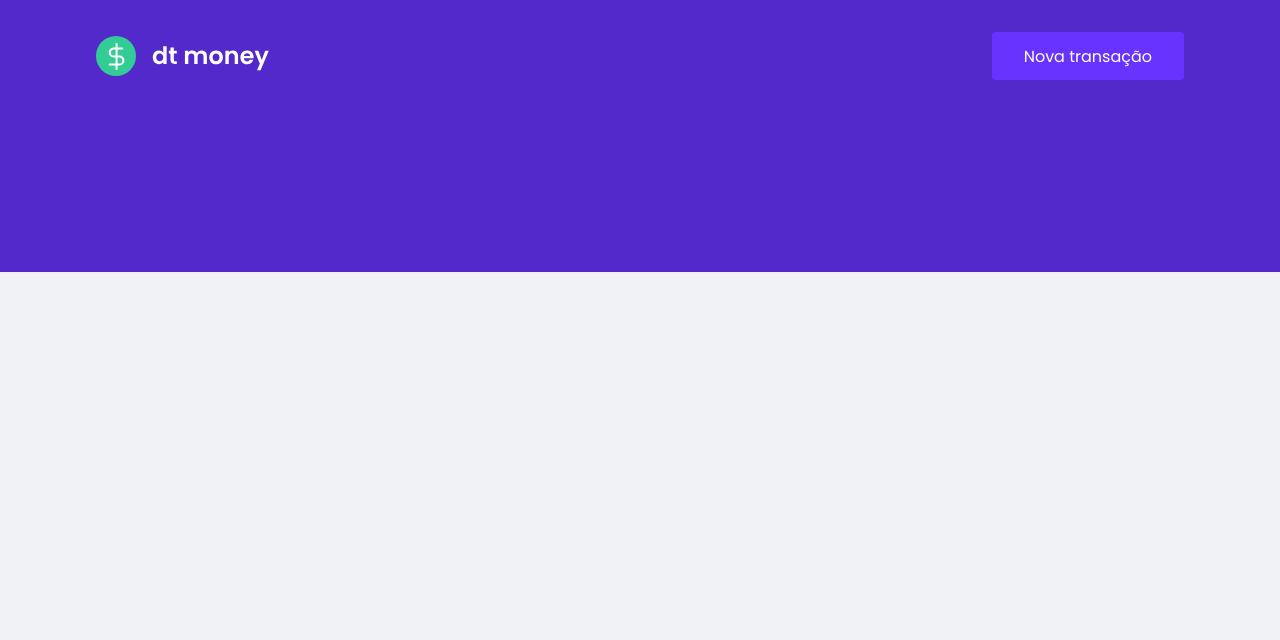
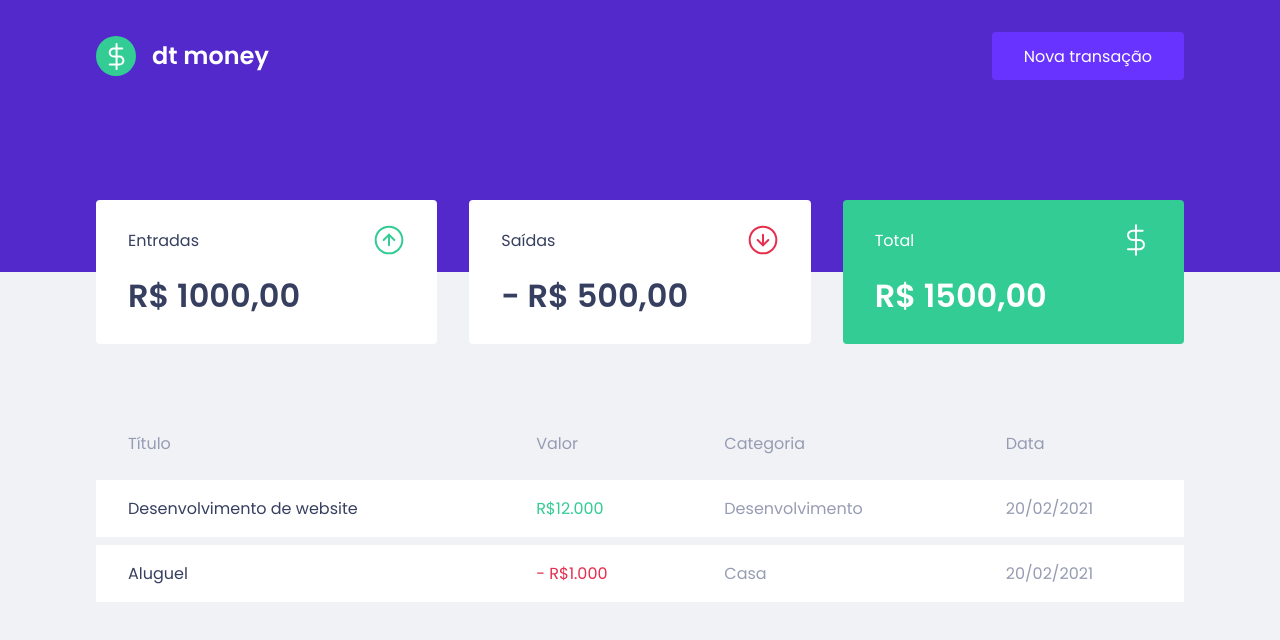
Before and after one commit to ribeirolaura/ignite-bootcamp, a React (Create React App) app in the folder dt-monet/: page / in a window 1280 px wide. Shown: the top 640 px of the page. Built offline with nearby package versions, Linux system fonts and the light colour scheme.

Commit message:
feat: finished layout following design proposed on figma

```diff
--- a/dt-monet/public/index.html
+++ b/dt-monet/public/index.html
@@ -6,7 +6,7 @@
     <meta charset="utf-8" />
     <meta name="viewport" content="width=device-width, initial-scale=1.0" />
     <link rel="shortcut icon" href="favicon.png" type="image/png" />
-    <link href="https://fonts.googleapis.com/css2?family=Poppins:wght@400;600&display=swap" rel="stylesheet">
+    <link href="https://fonts.googleapis.com/css2?family=Poppins:wght@400;500;600&display=swap" rel="stylesheet">
     <title>dtmoney</title>
   </head>
   <body>
--- a/dt-monet/src/App.tsx
+++ b/dt-monet/src/App.tsx
@@ -1,3 +1,4 @@
+import { Dashboard } from "./components/Dashboard";
 import { Header } from "./components/Header";
 import { GlobalStyle } from "./styles/global"
 
@@ -5,6 +6,7 @@
   return (
     <>
       <Header />
+      <Dashboard />
       <GlobalStyle />
     </>
   );
--- /dev/null
+++ b/dt-monet/src/components/Dashboard/index.tsx
@@ -0,0 +1,14 @@
+import { Summary } from "../Summary";
+import { TransactionalTable } from "../TransactionalTable";
+import { Container } from "./styles";
+
+
+export function Dashboard () {
+
+  return(
+    <Container>
+      <Summary />
+      <TransactionalTable />
+    </Container>
+  )
+}
--- /dev/null
+++ b/dt-monet/src/components/Dashboard/styles.ts
@@ -0,0 +1,7 @@
+import styled from "styled-components";
+
+export const Container = styled.main`
+  max-width: 1120px;
+  margin: 0 auto;
+  padding: 2.5rem 1rem;
+`;
--- /dev/null
+++ b/dt-monet/src/components/Summary/index.tsx
@@ -0,0 +1,34 @@
+import incomeImg from '../../assets/entradas.svg';
+import outcomeImg from '../../assets/saídas.svg';
+import totalImg from '../../assets/total.svg';
+
+import { Container } from "./styles";
+
+export function Summary (){
+
+  return(
+    <Container>
+      <div>
+        <header>
+          <p>Entradas</p>
+          <img src={incomeImg} alt="Entradas" />
+        </header>
+        <strong>R$ 1000,00</strong>
+      </div>
+      <div>
+        <header>
+          <p>Saídas</p>
+          <img src={outcomeImg} alt="Saídas" />
+        </header>
+        <strong> - R$ 500,00</strong>
+      </div>
+      <div className="highlight-background">
+        <header>
+          <p>Total</p>
+          <img src={totalImg} alt="Total" />
+        </header>
+        <strong>R$ 1500,00</strong>
+      </div>
+    </Container>
+  )
+}
--- /dev/null
+++ b/dt-monet/src/components/Summary/styles.ts
@@ -0,0 +1,35 @@
+import styled from "styled-components";
+
+export const Container = styled.main`
+  display: grid;
+  grid-template-columns: repeat(3, 1fr);
+  margin: 0 auto;
+  gap: 2rem;
+  margin-top: -7rem;
+
+  div {
+    background: var(--shape);
+    padding: 1.5rem 2rem;
+    border-radius: 0.25rem;
+    color: var(--text-title);
+
+    header {
+      display: flex;
+      justify-content: space-between;
+      align-items: center;
+    }
+
+    strong {
+      display: block; //strong tem por padrão display: inline, aí o mtop não funciona. Display block faz com que ele se comporte como uma div.
+      margin-top: 1rem;
+      font-size: 2rem;
+      line-height: 3rem;
+    }
+
+    &.highlight-background {
+      background: var(--green);
+      color: #FFF;
+
+    }
+  }
+`;
--- /dev/null
+++ b/dt-monet/src/components/TransactionalTable/index.tsx
@@ -0,0 +1,38 @@
+import { Container } from "./styles";
+
+export function TransactionalTable(){
+
+  return(
+    <Container>
+      <table>
+        <thead>
+          <tr>
+            <th>Título</th>
+            <th>Valor</th>
+            <th>Categoria</th>
+            <th>Data</th>
+          </tr>
+        </thead>
+        <tbody>
+          <tr>
+            <td>
+              Desenvolvimento de website
+            </td>
+            <td className="deposit">R$12.000</td>
+            <td>Desenvolvimento</td>
+            <td>20/02/2021</td>
+          </tr>
+          <tr>
+            <td>
+              Aluguel
+            </td>
+            <td className="withdraw"> - R$1.000</td>
+            <td>Casa</td>
+            <td>20/02/2021</td>
+          </tr>
+
+        </tbody>
+      </table>
+    </Container>
+  )
+}
--- /dev/null
+++ b/dt-monet/src/components/TransactionalTable/styles.ts
@@ -0,0 +1,38 @@
+import styled from "styled-components";
+
+export const Container = styled.div`
+  margin-top: 4rem;
+
+  table {
+    width: 100%;
+    border-spacing: 0 0.5rem;
+
+    th {
+      color: var(--text-body);
+      font-weight: 400;
+      padding: 1rem 2rem;
+      text-align: left;
+      line-height: 1.5rem;
+    }
+
+    td {
+      padding: 1rem 2rem;
+      border: 0;
+      background: var(--shape);
+      font-weight: 400;
+      color: var(--text-body);
+
+      &:first-child {
+        color: var(--text-title);
+      }
+
+      &.deposit {
+        color: var(--green)
+      }
+
+      &.withdraw  {
+        color: var(--red)
+      }
+    }
+  }
+`;
--- a/dt-monet/src/styles/global.ts
+++ b/dt-monet/src/styles/global.ts
@@ -6,6 +6,7 @@
     --background: #f0f2f5;
     --red: #E52E4D;
     --blue: #5429cc;
+    --green: #33cc95;
     --blue-light: #6933FF;
     --text-title: #363f5f;
     --text-body: #969cb3;
```
